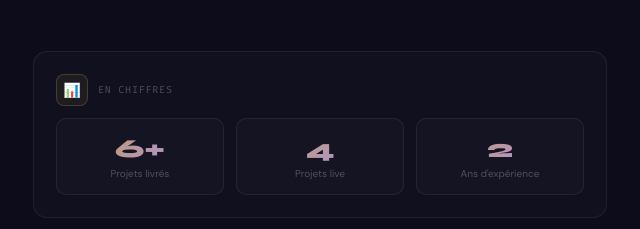
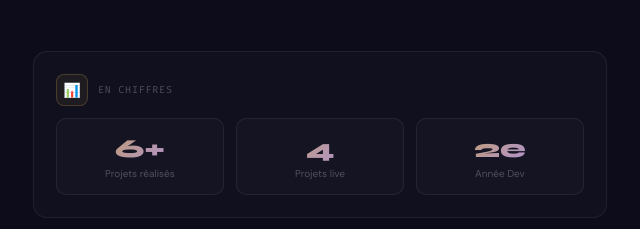
Before and after one commit to AyshaCodes/Mon-portfolio, a website: page index.html in a window 1280 px wide. Shown: the part 4540-4769 px from the top of the page, 613-1253 px from the left. Drawn offline with nearby package versions, Linux system fonts and the light colour scheme; animation ran at ten frames a second.

Commit message:
Update statistics labels in index.html

```diff
--- a/index.html
+++ b/index.html
@@ -571,11 +571,11 @@ footer{background:var(--bg2);border-top:1px solid var(--border);padding:24px 32p
             <div class="acard-ico">📊</div>
             <div class="acard-label">En chiffres</div>
           </div>
-          <div class="stats-row">
-            <div class="stat-b"><div class="stat-n">6+</div><div class="stat-l">Projets livrés</div></div>
-            <div class="stat-b"><div class="stat-n">4</div><div class="stat-l">Projets live</div></div>
-            <div class="stat-b"><div class="stat-n">2</div><div class="stat-l">Ans d'expérience</div></div>
-          </div>
+       <div class="stats-row">
+  <div class="stat-b"><div class="stat-n">6+</div><div class="stat-l">Projets réalisés</div></div>
+  <div class="stat-b"><div class="stat-n">4</div><div class="stat-l">Projets live</div></div>
+  <div class="stat-b"><div class="stat-n">2e</div><div class="stat-l">Année Dev</div></div>
+</div>
         </div>
         <div class="acard">
           <div class="acard-head">
```
